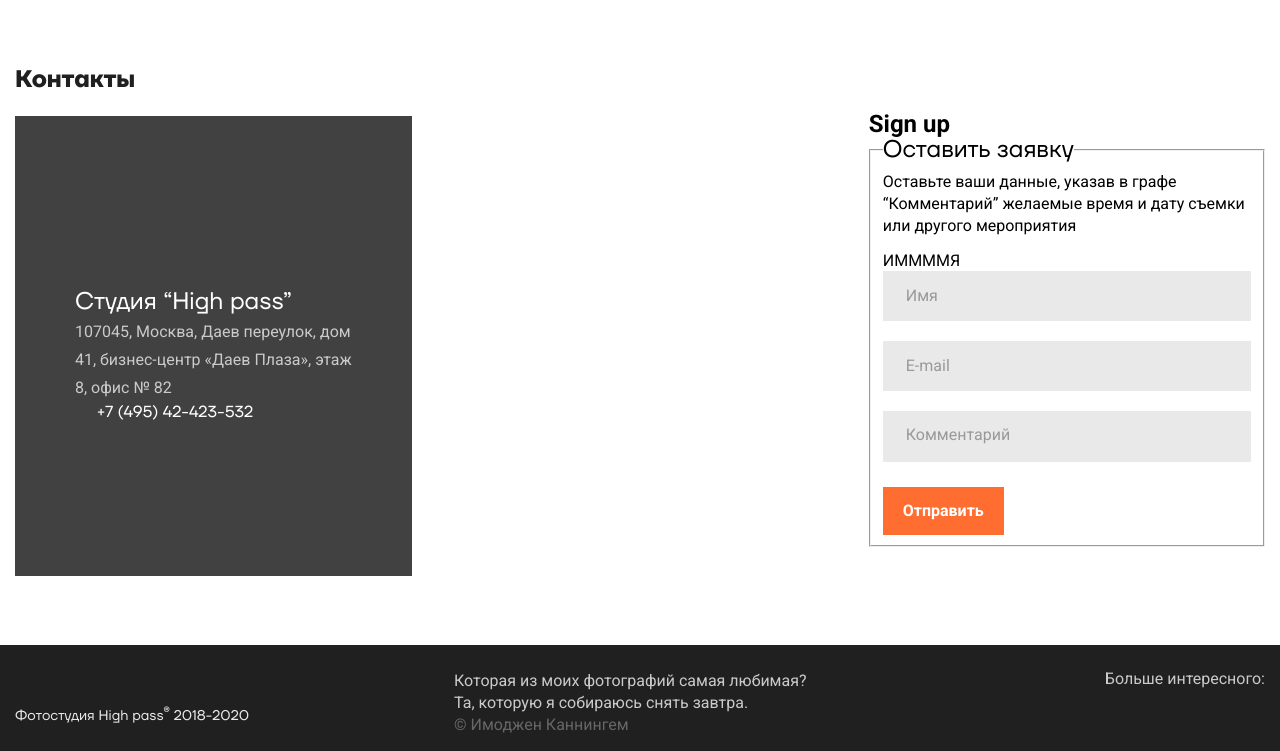
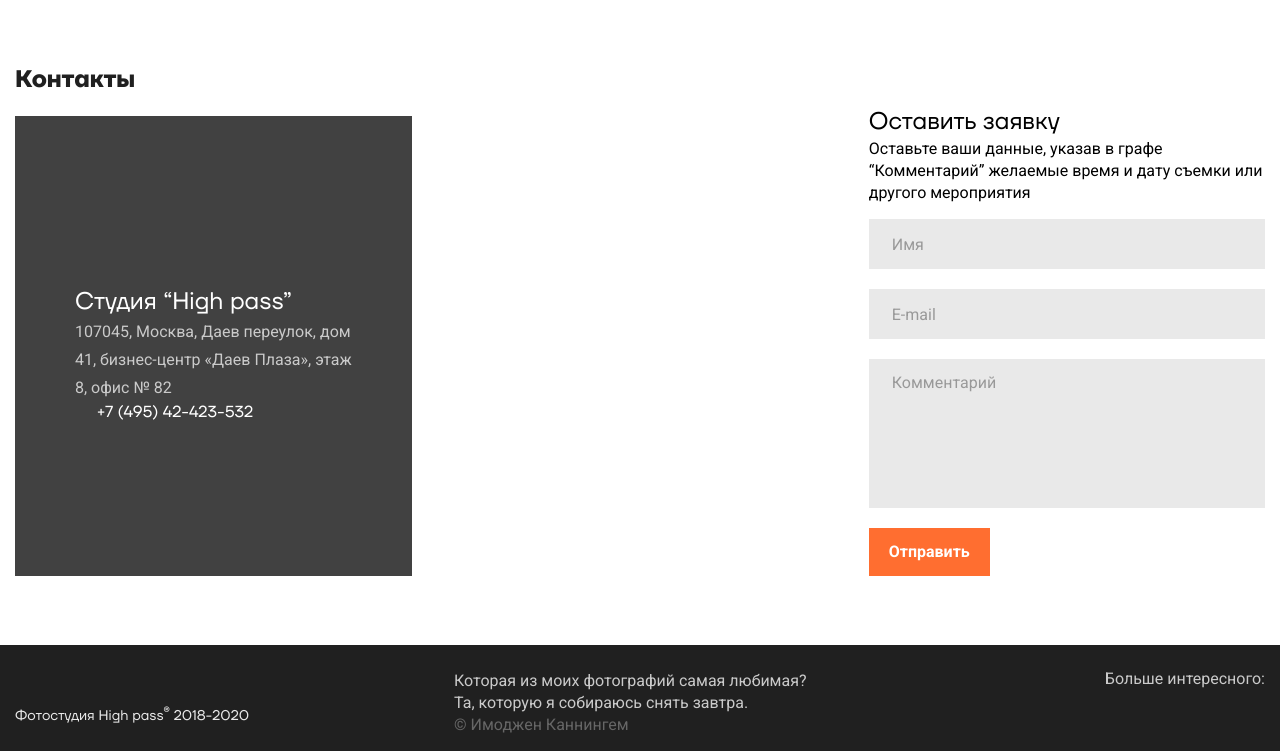
Before and after one commit to MayBeDima/HighPass, a website: page src/index.html in a window 1280 px wide. Shown: the part 2421-3172 px from the top of the page. Drawn offline with nearby package versions, Linux system fonts and the light colour scheme; files that its build step writes are made by us from their sources; files whose address does not match are found by name.

Commit message:
Update index.html

```diff
--- a/src/index.html
+++ b/src/index.html
@@ -325,20 +325,15 @@
           <div class="contacts__right">
             <form action="https://jsonplaceholder.typicode.com/posts" method="POST" class="form js-form">
 
-              <div class="aside">
-                <h2 class="section-name">Sign up</h2>
-              </div>
-
-              <fieldset>
-                <legend class="contacts__title">
+              <h3 class="contacts__title">
                 Оставить заявку
-                </legend>
+              </h3>
               <p class="paragraph contacts__paragraph">
                 Оставьте ваши данные, указав в графе “Комментарий” желаемые время и дату съемки или другого мероприятия
               </p>
 
               <div class="form-group">
-                  <label for="name">ИММММЯ</label>
+                <label for="name"></label>
                 <input type="text" id="name" name="name" placeholder="Имя" class="form__input form-control"
                   autocomplete="off" data-validate-field="name" aria-label="Введите имя, используя русский алфавит">
               </div>
@@ -359,7 +354,6 @@
               <button class="btn form__btn" type="submit">
                 Отправить
               </button>
-              </fieldset>
             </form>
           </div>
         </div>
```
Lines whose indentation alone changed are shown as unchanged.
